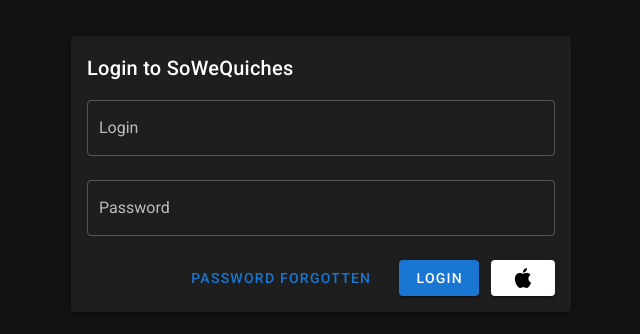
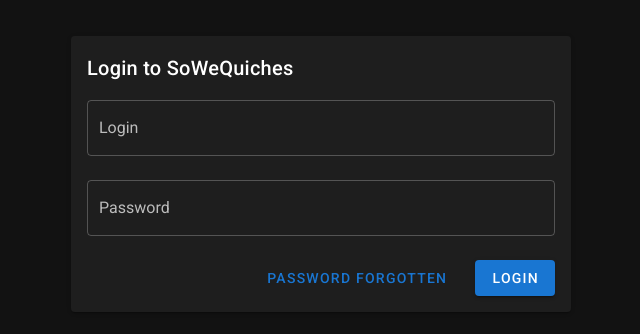
Before and after one commit to SoWeQuiche/Frontend, a Nuxt app: page /login in a window 1280 px wide. Shown: the part 226-560 px from the top of the page, without its empty margins (319-959 px from the left). Built offline with nearby package versions, Linux system fonts and the light colour scheme.

Commit message:
Delete: Removed Apple button on login page

```diff
--- a/pages/login.vue
+++ b/pages/login.vue
@@ -13,13 +13,8 @@
           <v-btn color="primary" text link to="forgotten-password">
             Password Forgotten
           </v-btn>
-          <v-btn class="mx-3" color="primary" @click="login">
+          <v-btn class="ml-3" color="primary" @click="login">
             Login
-          </v-btn>
-          <v-btn color="white">
-            <v-icon color="black">
-              mdi-apple
-            </v-icon>
           </v-btn>
         </v-col>
       </v-row>
```
